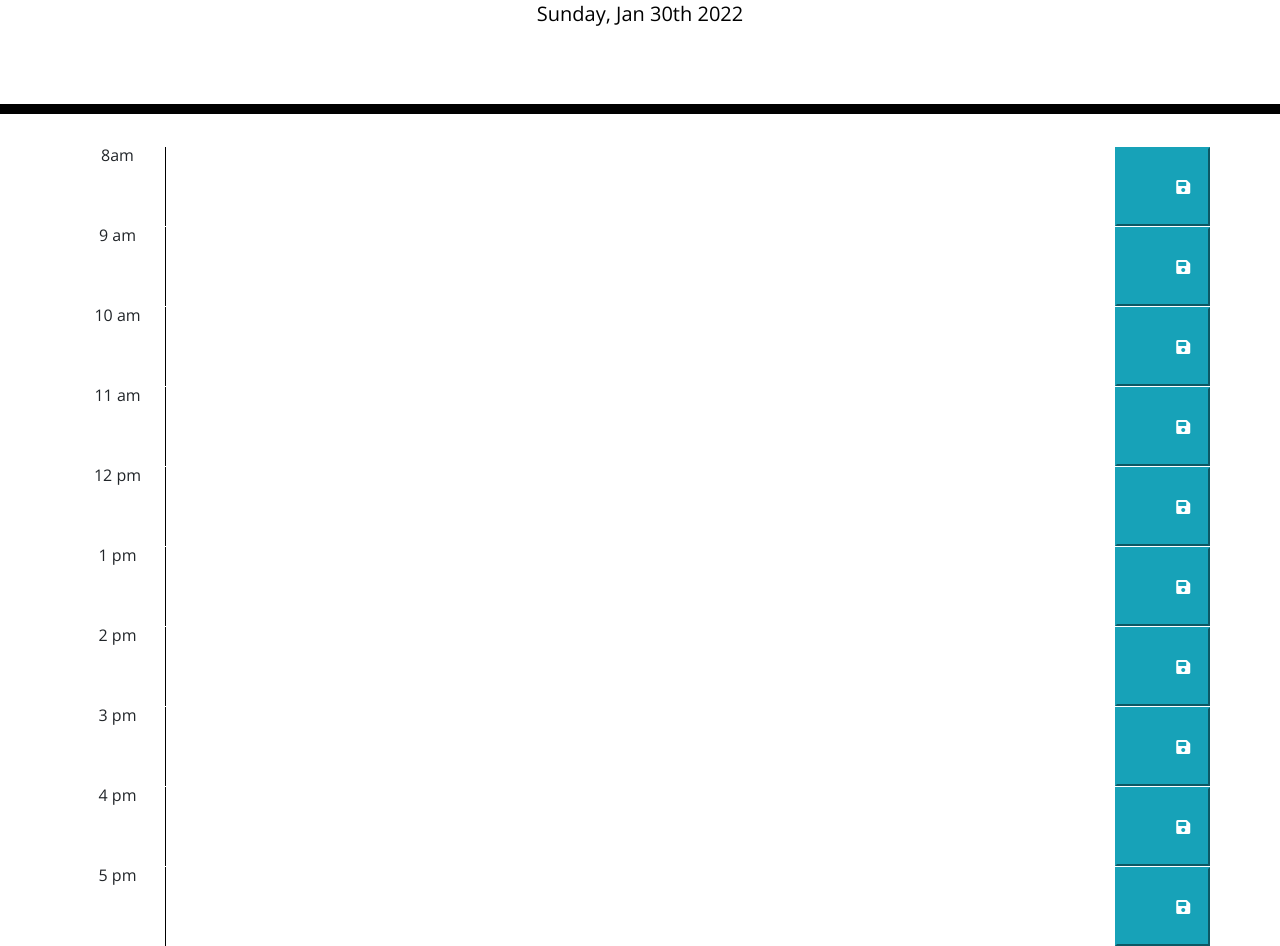
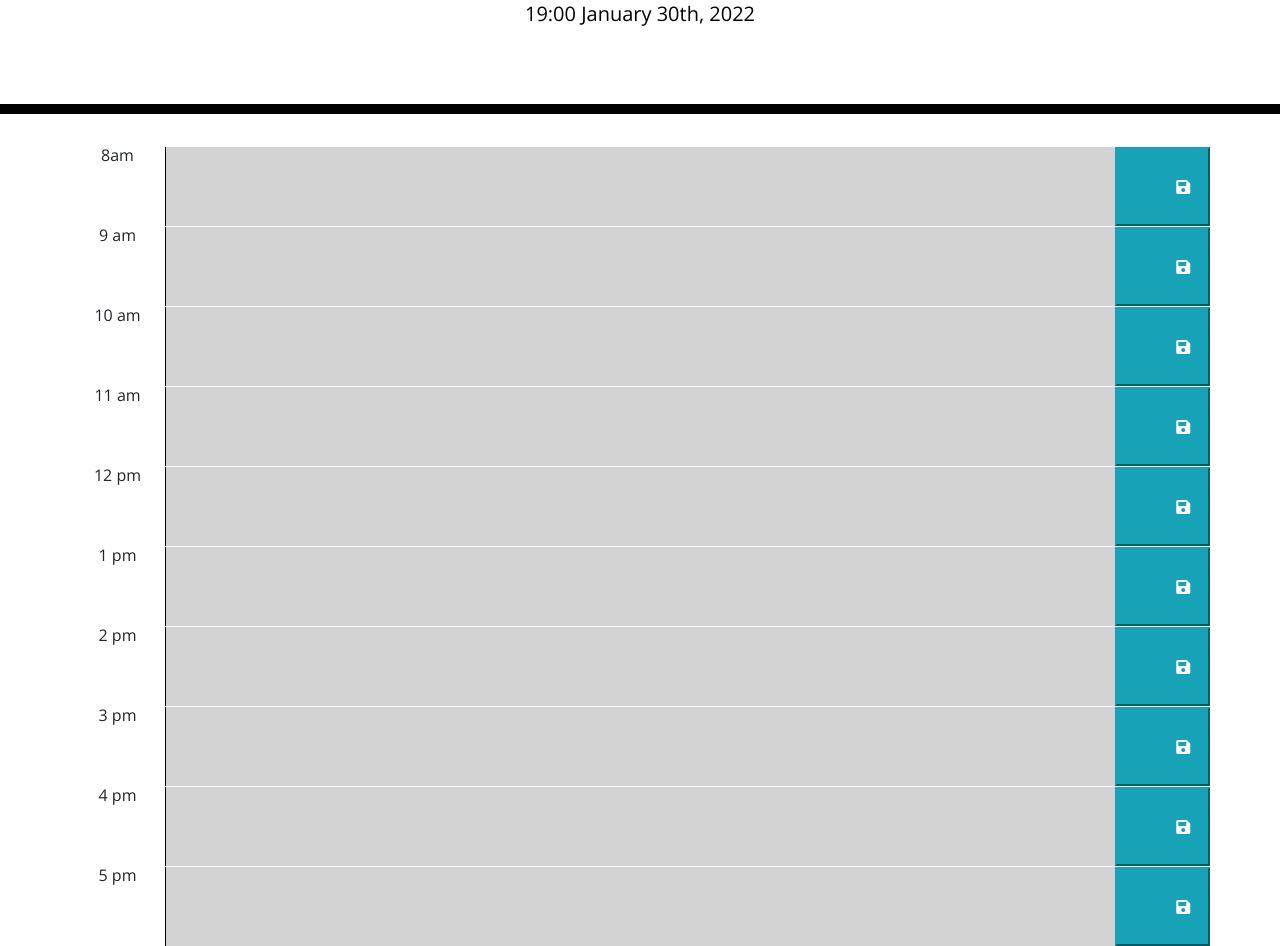
Before and after one commit to codenamehemingway/Better-Day-Planner, a plain HTML site: page index.html in a window 1280 px wide. Shown: the part 190-1136 px from the top of the page. Drawn offline with nearby package versions, Linux system fonts and the light colour scheme.

Commit message:
changed html text area id to numbers so i can reference them in the loop. Added for loop to change PPF colors

```diff
--- a/assets/js/script.js
+++ b/assets/js/script.js
@@ -1,12 +1,22 @@
 // global variables
 var currentTime = moment();
+var entryCount = 1;
 // display time on top of page
-$("#currentDay").text(
-  currentTime.format("dddd") + ", " + currentTime.format("MMM Do YYYY")
-);
+$("#currentDay").text(currentTime.format("HH:mm MMMM Do, YYYY"));
 
 // get local storage
 
-// color coding past/present/future
-
+// color coding past/present/future in mil time to avoid numerical ascension issues
+for (i = 8; i < 18; i++) {
+  var hour = currentTime.hour();
+  var tBlock = "#textblock" + entryCount;
+  if (i < hour) {
+    $(tBlock).addClass("past");
+  } else if (i > hour) {
+    $(tBlock).addClass("future");
+  } else {
+    $(tBlock).addClass("present");
+  }
+  entryCount++;
+}
 // save to storage function
--- a/index.html
+++ b/index.html
@@ -34,7 +34,7 @@
       <!-- 8am TB -->
       <div id="cal-row-one" class="row justify-content-md-center">
         <div id="hourOne" class="col-md-1 time-block">8am</div>
-        <textarea name="" id="firstblock" class="col-md-10" rows="3"></textarea>
+        <textarea name="" id="textblock1" class="col-md-10" rows="3"></textarea>
         <button id="save" class="col-md-1 save-btn btn-info">
           <i class="fas fa-save"></i>
         </button>
@@ -42,12 +42,7 @@
       <!-- 9am TB -->
       <div id="cal-row-two" class="row justify-content-md-center">
         <div id="hourTwo" class="col-md-1 time-block">9 am</div>
-        <textarea
-          name=""
-          id="secondblock"
-          class="col-md-10"
-          rows="3"
-        ></textarea>
+        <textarea name="" id="textblock2" class="col-md-10" rows="3"></textarea>
         <button id="save" class="col-md-1 save-btn btn-info">
           <i class="fas fa-save"></i>
         </button>
@@ -55,7 +50,7 @@
       <!-- 10am TB -->
       <div id="cal-row-three" class="row justify-content-md-center">
         <div id="hourThree" class="col-md-1 time-block">10 am</div>
-        <textarea name="" id="thirdblock" class="col-md-10" rows="3"></textarea>
+        <textarea name="" id="textblock3" class="col-md-10" rows="3"></textarea>
         <button id="save" class="col-md-1 save-btn btn-info">
           <i class="fas fa-save"></i>
         </button>
@@ -63,12 +58,7 @@
       <!-- 11am TB -->
       <div id="cal-row-four" class="row justify-content-md-center">
         <div id="hourFour" class="col-md-1 time-block">11 am</div>
-        <textarea
-          name=""
-          id="fourthblock"
-          class="col-md-10"
-          rows="3"
-        ></textarea>
+        <textarea name="" id="textblock4" class="col-md-10" rows="3"></textarea>
         <button id="save" class="col-md-1 save-btn btn-info">
           <i class="fas fa-save"></i>
         </button>
@@ -76,7 +66,7 @@
       <!-- 12pm TB -->
       <div id="cal-row-five" class="row justify-content-md-center">
         <div id="hourFive" class="col-md-1 time-block">12 pm</div>
-        <textarea name="" id="fifthblock" class="col-md-10" rows="3"></textarea>
+        <textarea name="" id="textblock5" class="col-md-10" rows="3"></textarea>
         <button id="save" class="col-md-1 save-btn btn-info">
           <i class="fas fa-save"></i>
         </button>
@@ -84,7 +74,7 @@
       <!-- 1pm TB -->
       <div id="cal-row-six" class="row justify-content-md-center">
         <div id="hourSix" class="col-md-1 time-block">1 pm</div>
-        <textarea name="" id="sixthblock" class="col-md-10" rows="3"></textarea>
+        <textarea name="" id="textblock6" class="col-md-10" rows="3"></textarea>
         <button id="save" class="col-md-1 save-btn btn-info">
           <i class="fas fa-save"></i>
         </button>
@@ -92,12 +82,7 @@
       <!-- 2pm TB -->
       <div id="cal-row-seven" class="row justify-content-md-center">
         <div id="hourSeven" class="col-md-1 time-block">2 pm</div>
-        <textarea
-          name=""
-          id="seventhblock"
-          class="col-md-10"
-          rows="3"
-        ></textarea>
+        <textarea name="" id="textblock7" class="col-md-10" rows="3"></textarea>
         <button id="save" class="col-md-1 save-btn btn-info">
           <i class="fas fa-save"></i>
         </button>
@@ -105,12 +90,7 @@
       <!-- 3pm TB -->
       <div id="cal-row-eight" class="row justify-content-md-center">
         <div id="hourEight" class="col-md-1 time-block">3 pm</div>
-        <textarea
-          name=""
-          id="eighthblock"
-          class="col-md-10"
-          rows="3"
-        ></textarea>
+        <textarea name="" id="textblock8" class="col-md-10" rows="3"></textarea>
         <button id="save" class="col-md-1 save-btn btn-info">
           <i class="fas fa-save"></i>
         </button>
@@ -118,7 +98,7 @@
       <!-- 4pm TB -->
       <div id="cal-row-nine" class="row justify-content-md-center">
         <div id="hourNine" class="col-md-1 time-block">4 pm</div>
-        <textarea name="" id="ninthblock" class="col-md-10" rows="3"></textarea>
+        <textarea name="" id="textblock9" class="col-md-10" rows="3"></textarea>
         <button id="save" class="col-md-1 save-btn btn-info">
           <i class="fas fa-save"></i>
         </button>
@@ -126,7 +106,12 @@
       <!-- 5pm TB -->
       <div id="cal-row-ten" class="row justify-content-md-center">
         <div id="hourTen" class="col-md-1 time-block">5 pm</div>
-        <textarea name="" id="tenthblock" class="col-md-10" rows="3"></textarea>
+        <textarea
+          name=""
+          id="textblock10"
+          class="col-md-10"
+          rows="3"
+        ></textarea>
         <button id="save" class="col-md-1 save-btn btn-info">
           <i class="fas fa-save"></i>
         </button>
```
